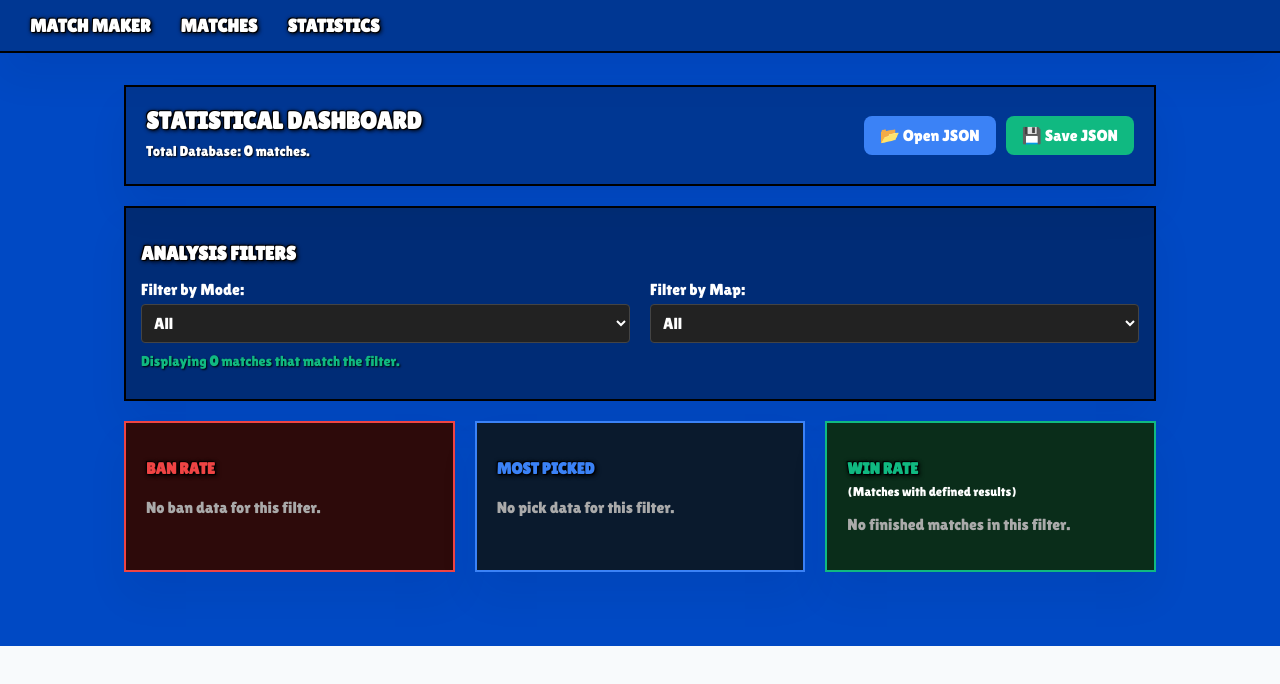
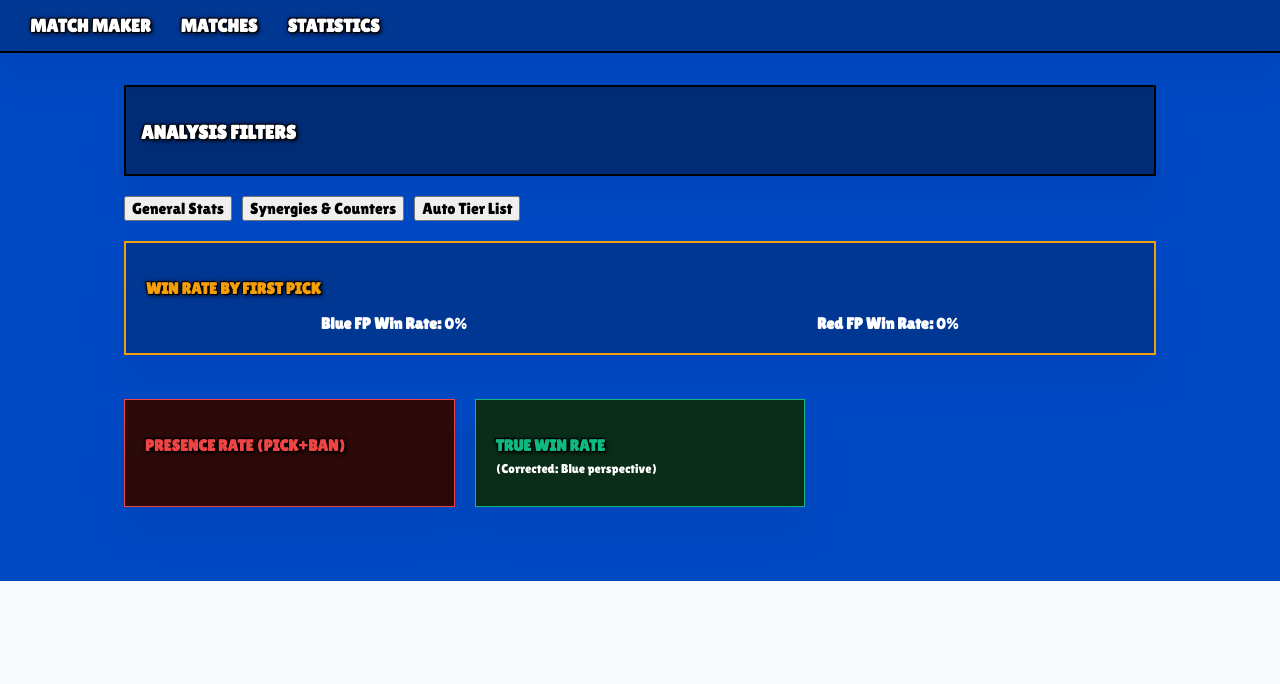
Before and after one commit to neuralshade/brawlpick, a React (Vite) app: page /stats in a window 1280 px wide. Shown: the top 684 px of the page. Built offline with nearby package versions, Linux system fonts and the light colour scheme.

Commit message:
Estatísticas avançadas estão sendo implementadas.

```diff
--- a/src/pages/MatchMaker.jsx
+++ b/src/pages/MatchMaker.jsx
@@ -102,6 +102,37 @@ function MatchMaker({ savedComps, setSavedComps }) {
     filteredBrawlers, selectedHeroes, toggleSlot, setSearchTerm, handleSlotChange
   };
 
+  const draftSuggestions = useMemo(() => {
+    if (!savedComps || savedComps.length === 0) return [];
+
+    // Filtra partidas concluídas do mapa atual
+    const mapMatches = savedComps.filter(m => m.mapMode.map === selectedMapMode.map && (m.result === 'win' || m.result === 'loss'));
+
+    const stats = {};
+    mapMatches.forEach(m => {
+      const blueWon = m.result === 'win';
+      // Analisa o desempenho APENAS do time azul no histórico
+      const blueHeroes = m.slots.slice(3, 6).map(s => s.hero).filter(Boolean);
+
+      blueHeroes.forEach(hero => {
+        if (!stats[hero]) stats[hero] = { wins: 0, played: 0 };
+        stats[hero].played++;
+        if (blueWon) stats[hero].wins++;
+      });
+    });
+
+    // Calcula WR, filtra os já escolhidos/banidos, e ordena
+    return Object.entries(stats)
+      .map(([hero, data]) => ({
+        hero,
+        wr: ((data.wins / data.played) * 100).toFixed(1),
+        played: data.played
+      }))
+      .filter(s => !selectedHeroes.has(s.hero) && s.played >= 1) // Remove brawlers já draftados
+      .sort((a, b) => b.wr - a.wr || b.played - a.played)
+      .slice(0, 5); // Top 5 sugestões
+  }, [savedComps, selectedMapMode, selectedHeroes]);
+
   return (
     <main className="app-shell">
       <div className="fp-top fp-top-centered">
--- a/src/pages/Statistics.jsx
+++ b/src/pages/Statistics.jsx
@@ -1,5 +1,5 @@
 import React, { useRef, useMemo, useState } from 'react';
-import { MAP_MODE_OPTIONS } from '../constants';
+import { MAP_MODE_OPTIONS, getBrawlerImage } from '../constants';
 
 export default function Statistics({ savedComps, setSavedComps }) {
   const [error, setError] = useState('');
@@ -8,6 +8,7 @@ export default function Statistics({ savedComps, setSavedComps }) {
 
   const [filterMap, setFilterMap] = useState('All');
   const [filterMode, setFilterMode] = useState('All');
+  const [activeTab, setActiveTab] = useState('general'); // 'general', 'advanced', 'tierlist'
 
   const filteredComps = useMemo(() => {
     return savedComps.filter(match => {
@@ -17,189 +18,245 @@ export default function Statistics({ savedComps, setSavedComps }) {
     });
   }, [savedComps, filterMap, filterMode]);
 
-  const handleFileUpload = (event) => {
-    const file = event.target.files[0];
-    if (!file) return;
-    const reader = new FileReader();
-    reader.onload = (e) => {
-      try {
-        const rawData = JSON.parse(e.target.result);
-        const dataArray = Array.isArray(rawData) ? rawData : [rawData];
-        const formattedData = dataArray.map(match => ({
-          id: match.id || Date.now() + Math.random(),
-          date: match.date || new Date(match.id || Date.now()).toISOString(),
-          firstPickTeam: match.firstPickTeam || 'TEAM_RED',
-          mapMode: match.mapMode || { map: 'Unknown', mode: 'Unknown' },
-          notes: match.notes || '',
-          bans: match.bans || { red: [], blue: [] },
-          slots: Array.isArray(match.slots) ? match.slots : [],
-          result: match.result || null
-        }));
-        setSavedComps(formattedData);
-        setError('');
-        setShowToast(`File loaded with ${formattedData.length} matches!`);
-      } catch (err) {
-        setError('Error processing JSON file. Make sure the format is valid.');
-      }
-    };
-    reader.readAsText(file);
-    event.target.value = null;
-  };
+  // Funções de Arquivo (Upload / Export) omitidas para brevidade, mantenha as suas originais
+  const handleFileUpload = (event) => { /* Seu código existente */ };
+  const exportDatabase = () => { /* Seu código existente */ };
 
-  const exportDatabase = () => {
-    if (savedComps.length === 0) {
-      alert("The database is empty.");
-      return;
-    }
-    const dataStr = "data:text/json;charset=utf-8," + encodeURIComponent(JSON.stringify(savedComps, null, 2));
-    const downloadAnchorNode = document.createElement('a');
-    downloadAnchorNode.setAttribute("href", dataStr);
-    downloadAnchorNode.setAttribute("download", `brawl_matches_${new Date().getTime()}.json`);
-    document.body.appendChild(downloadAnchorNode);
-    downloadAnchorNode.click();
-    downloadAnchorNode.remove();
-    setShowToast("JSON file exported successfully!");
-  };
+  // --- 1. ESTATÍSTICAS BÁSICAS ---
+  const totalMatches = filteredComps.length;
+  const finishedMatches = filteredComps.filter(m => m.result === 'win' || m.result === 'loss');
 
-  const pickStats = useMemo(() => {
-    const counts = {};
-    filteredComps.forEach(match => {
-      if (match.slots) {
-        match.slots.forEach(s => {
-          if (s.hero) counts[s.hero] = (counts[s.hero] || 0) + 1;
-        });
+  const fpAdvantage = useMemo(() => {
+    let blueFpWins = 0, blueFpPlayed = 0;
+    let redFpWins = 0, redFpPlayed = 0;
+
+    finishedMatches.forEach(match => {
+      const blueWon = match.result === 'win';
+      if (match.firstPickTeam === 'blue') {
+        blueFpPlayed++;
+        if (blueWon) blueFpWins++;
+      } else {
+        redFpPlayed++;
+        if (blueWon) redFpWins++;
       }
     });
-    return Object.entries(counts).sort((a, b) => b[1] - a[1]);
-  }, [filteredComps]);
 
-  const banStats = useMemo(() => {
-    const counts = {};
-    let totalMatches = filteredComps.length;
+    return {
+      blueFpWr: blueFpPlayed > 0 ? ((blueFpWins / blueFpPlayed) * 100).toFixed(1) : 0,
+      redFpWr: redFpPlayed > 0 ? ((redFpWins / redFpPlayed) * 100).toFixed(1) : 0,
+    };
+  }, [finishedMatches]);
+
+  const brawlerStats = useMemo(() => {
+    const stats = {};
+
     filteredComps.forEach(match => {
-      if (match.bans) {
-        const allBans = [...(match.bans.red || []), ...(match.bans.blue || [])];
-        allBans.forEach(b => {
-          if (b) counts[b] = (counts[b] || 0) + 1;
-        });
-      }
+      const blueWon = match.result === 'win';
+      const isFinished = match.result === 'win' || match.result === 'loss';
+
+      const blueHeroes = match.slots.slice(3, 6).map(s => s.hero).filter(Boolean);
+      const redHeroes = match.slots.slice(0, 3).map(s => s.hero).filter(Boolean);
+      const allBans = [...(match.bans?.red || []), ...(match.bans?.blue || [])].filter(Boolean);
+
+      // Função auxiliar para inicializar status
+      const initBrawler = (hero) => {
+        if (!stats[hero]) stats[hero] = { picks: 0, bans: 0, played: 0, wins: 0 };
+      };
+
+      // Contabiliza Picks e Win Rates (Azul vs Vermelho)
+      blueHeroes.forEach(hero => {
+        initBrawler(hero);
+        stats[hero].picks++;
+        if (isFinished) {
+          stats[hero].played++;
+          if (blueWon) stats[hero].wins++;
+        }
+      });
+
+      redHeroes.forEach(hero => {
+        initBrawler(hero);
+        stats[hero].picks++;
+        if (isFinished) {
+          stats[hero].played++;
+          if (!blueWon) stats[hero].wins++; // Se azul perdeu, vermelho ganhou
+        }
+      });
+
+      // Contabiliza Bans
+      allBans.forEach(hero => {
+        initBrawler(hero);
+        stats[hero].bans++;
+      });
     });
-    return Object.entries(counts)
-      .map(([name, count]) => ({ name, count, rate: totalMatches > 0 ? ((count / totalMatches) * 100).toFixed(1) : 0 }))
-      .sort((a, b) => b.count - a.count);
-  }, [filteredComps]);
 
-  const winRateStats = useMemo(() => {
-    const stats = {};
-    filteredComps.forEach(match => {
-      if (match.result === 'win' || match.result === 'loss') {
-        if (match.slots) {
-          match.slots.forEach(s => {
-            if (s.hero) {
-              if (!stats[s.hero]) stats[s.hero] = { played: 0, wins: 0 };
-              stats[s.hero].played += 1;
-              if (match.result === 'win') stats[s.hero].wins += 1;
-            }
-          });
+    return Object.entries(stats).map(([name, data]) => {
+      const presence = totalMatches > 0 ? (((data.picks + data.bans) / totalMatches) * 100).toFixed(1) : 0;
+      const winRate = data.played > 0 ? ((data.wins / data.played) * 100).toFixed(1) : 0;
+      return { name, ...data, presence, winRate };
+    });
+  }, [filteredComps, totalMatches]);
+
+  // --- 2. ESTATÍSTICAS AVANÇADAS (Sinergia e Counters) ---
+  const advancedStats = useMemo(() => {
+    const synergies = {};
+    const counters = {};
+
+    finishedMatches.forEach(match => {
+      const blueWon = match.result === 'win';
+      const blueHeroes = match.slots.slice(3, 6).map(s => s.hero).filter(Boolean).sort();
+      const redHeroes = match.slots.slice(0, 3).map(s => s.hero).filter(Boolean);
+
+      // Sinergias (Duplas no Time Azul)
+      for (let i = 0; i < blueHeroes.length; i++) {
+        for (let j = i + 1; j < blueHeroes.length; j++) {
+          const pair = `${blueHeroes[i]} & ${blueHeroes[j]}`;
+          if (!synergies[pair]) synergies[pair] = { played: 0, wins: 0 };
+          synergies[pair].played++;
+          if (blueWon) synergies[pair].wins++;
         }
       }
+
+      // Counters (Azul vs Vermelho)
+      blueHeroes.forEach(bh => {
+        redHeroes.forEach(rh => {
+          const matchup = `${bh} (You) vs ${rh} (Enm)`;
+          if (!counters[matchup]) counters[matchup] = { played: 0, wins: 0 };
+          counters[matchup].played++;
+          if (blueWon) counters[matchup].wins++;
+        });
+      });
     });
-    return Object.entries(stats)
-      .map(([name, data]) => ({ name, played: data.played, winRate: ((data.wins / data.played) * 100).toFixed(1) }))
-      .sort((a, b) => parseFloat(b.winRate) - parseFloat(a.winRate));
-  }, [filteredComps]);
+
+    const formatStats = (obj) => Object.entries(obj)
+      .filter(([_, d]) => d.played >= 2) // Mínimo de 2 partidas para não poluir
+      .map(([name, d]) => ({ name, played: d.played, wr: ((d.wins / d.played) * 100).toFixed(1) }))
+      .sort((a, b) => b.wr - a.wr || b.played - a.played);
+
+    return { synergies: formatStats(synergies), counters: formatStats(counters) };
+  }, [finishedMatches]);
+
+  // --- 3. TIER LIST AUTOMÁTICA ---
+  const tierList = useMemo(() => {
+    const tiers = { S: [], A: [], B: [], C: [] };
+    brawlerStats.forEach(b => {
+      if (b.played < 2) return; // Precisa de amostragem mínima
+      const wr = parseFloat(b.winRate);
+      const pr = parseFloat(b.presence);
+
+      if (wr >= 60 && pr >= 20) tiers.S.push(b);
+      else if (wr >= 50 && pr >= 10) tiers.A.push(b);
+      else if (wr >= 45) tiers.B.push(b);
+      else tiers.C.push(b);
+    });
+    return tiers;
+  }, [brawlerStats]);
 
   const uniqueModes = ['All', ...new Set(MAP_MODE_OPTIONS.map(m => m.mode))];
   const uniqueMaps = ['All', ...new Set(MAP_MODE_OPTIONS.map(m => m.map))];
 
   return (
     <main className="app-shell stats-main">
-      <section className="map-mode-card stats-header-card">
-        <div className="stats-header-content">
-          <div>
-            <h1 className="stats-title map-mode-group-title" style={{ fontSize: '1.5rem', margin: 0 }}>
-              Statistical Dashboard
-            </h1>
-            <p className="stats-subtitle" style={{ color: '#fff', textShadow: '1px 1px 2px #000' }}>
-              Total Database: <b>{savedComps?.length || 0}</b> matches.
-            </p>
+      {/* Cabeçalho e Filtros Omitidos por brevidade - Mantenha o seu HTML de Filtros aqui */}
+      <section className="map-mode-card filters-section" style={{ background: 'rgba(0,0,0,0.4)', border: '2px solid #000' }}>
+        <h3 className="map-mode-group-title" style={{ fontSize: '1.2rem' }}>Analysis Filters</h3>
+        {/* Seus selects de mapa e modo */}
+      </section>
+
+      {/* Navegação de Abas */}
+      <nav className="stats-tabs" style={{ display: 'flex', gap: '10px', margin: '20px 0' }}>
+        <button onClick={() => setActiveTab('general')} className={activeTab === 'general' ? 'active-tab' : ''}>General Stats</button>
+        <button onClick={() => setActiveTab('advanced')} className={activeTab === 'advanced' ? 'active-tab' : ''}>Synergies & Counters</button>
+        <button onClick={() => setActiveTab('tierlist')} className={activeTab === 'tierlist' ? 'active-tab' : ''}>Auto Tier List</button>
+      </nav>
+
+      {/* ABA 1: GERAL */}
+      {activeTab === 'general' && (
+        <div className="stats-panels-grid">
+          {/* Vantagem de First Pick */}
+          <div className="map-mode-card" style={{ gridColumn: '1 / -1', borderColor: '#f59e0b' }}>
+            <h3 className="map-mode-group-title" style={{ color: '#f59e0b' }}>Win Rate by First Pick</h3>
+            <div style={{ display: 'flex', justifyContent: 'space-around', color: '#fff' }}>
+              <div><strong>Blue FP Win Rate:</strong> {fpAdvantage.blueFpWr}%</div>
+              <div><strong>Red FP Win Rate:</strong> {fpAdvantage.redFpWr}%</div>
+            </div>
           </div>
 
-          <div className="stats-actions">
-            <input type="file" accept=".json" className="hidden-input" ref={fileInputRef} onChange={handleFileUpload} />
-            <button className="btn-open" onClick={() => fileInputRef.current.click()}>📂 Open JSON</button>
-            <button className="btn-save" onClick={exportDatabase}>💾 Save JSON</button>
-          </div>
-        </div>
-        {showToast && <div className="toast-message toast-success" style={{marginTop: '10px'}}>{showToast}</div>}
-        {error && <div className="stats-toast-error">{error}</div>}
-      </section>
-
-      <section className="map-mode-card filters-section" style={{ background: 'rgba(0,0,0,0.4)', border: '2px solid #000' }}>
-        <h3 className="map-mode-group-title" style={{ fontSize: '1.2rem' }}>Analysis Filters</h3>
-        <div className="filters-grid">
-          <div className="filter-group">
-            <label className="filter-label" style={{ color: '#fff' }}>Filter by Mode:</label>
-            <select className="filter-select" value={filterMode} onChange={(e) => { setFilterMode(e.target.value); setFilterMap('All'); }}>
-              {uniqueModes.map(m => <option key={m} value={m}>{m}</option>)}
-            </select>
-          </div>
-          <div className="filter-group">
-            <label className="filter-label" style={{ color: '#fff' }}>Filter by Map:</label>
-            <select className="filter-select" value={filterMap} onChange={(e) => setFilterMap(e.target.value)}>
-              {uniqueMaps.map(m => <option key={m} value={m}>{m}</option>)}
-            </select>
-          </div>
-        </div>
-        <p className="filter-result-text" style={{ textShadow: '1px 1px 2px #000' }}>
-          Displaying <b>{filteredComps.length}</b> matches that match the filter.
-        </p>
-      </section>
-
-      <div className="stats-panels-grid">
-        <div className="map-mode-card panel-bans" style={{ borderColor: '#ef4444', borderWidth: '2px' }}>
-          <h3 className="map-mode-group-title" style={{ color: '#ef4444' }}>Ban Rate</h3>
-          {banStats.length > 0 ? (
+          <div className="map-mode-card panel-bans" style={{ borderColor: '#ef4444' }}>
+            <h3 className="map-mode-group-title" style={{ color: '#ef4444' }}>Presence Rate (Pick+Ban)</h3>
             <ul className="stats-list">
-              {banStats.map((b, i) => (
+              {[...brawlerStats].sort((a, b) => b.presence - a.presence).slice(0, 10).map((b, i) => (
                 <li key={i} className="stats-list-item">
                   <span>{b.name}</span>
-                  <strong>{b.rate}% <span className="stats-list-subvalue">({b.count} bans)</span></strong>
+                  <strong>{b.presence}% <span className="stats-list-subvalue">({b.picks}P / {b.bans}B)</span></strong>
                 </li>
               ))}
             </ul>
-          ) : <p className="empty-text">No ban data for this filter.</p>}
-        </div>
+          </div>
 
-        <div className="map-mode-card panel-picks" style={{ borderColor: '#3b82f6', borderWidth: '2px' }}>
-          <h3 className="map-mode-group-title" style={{ color: '#3b82f6' }}>Most Picked</h3>
-          {pickStats.length > 0 ? (
+          <div className="map-mode-card panel-winrate" style={{ borderColor: '#10b981' }}>
+            <h3 className="map-mode-group-title" style={{ color: '#10b981' }}>True Win Rate</h3>
+            <span className="panel-subtitle" style={{ color: '#fff' }}>(Corrected: Blue perspective)</span>
             <ul className="stats-list">
-              {pickStats.slice(0, 10).map(([name, count], i) => (
-                <li key={i} className="stats-list-item">
-                  <span>{name}</span>
-                  <strong>{count} picks</strong>
-                </li>
-              ))}
-            </ul>
-          ) : <p className="empty-text">No pick data for this filter.</p>}
-        </div>
-
-        <div className="map-mode-card panel-winrate" style={{ borderColor: '#10b981', borderWidth: '2px' }}>
-          <h3 className="map-mode-group-title" style={{ color: '#10b981' }}>Win Rate</h3>
-          <span className="panel-subtitle" style={{ color: '#fff' }}>(Matches with defined results)</span>
-          {winRateStats.length > 0 ? (
-            <ul className="stats-list">
-              {winRateStats.map((b, i) => (
+              {[...brawlerStats].filter(b => b.played > 0).sort((a, b) => b.winRate - a.winRate).slice(0, 15).map((b, i) => (
                 <li key={i} className="stats-list-item">
                   <span>{b.name}</span>
                   <strong>{b.winRate}% <span className="stats-list-subvalue">({b.played} games)</span></strong>
                 </li>
               ))}
             </ul>
-          ) : <p className="empty-text">No finished matches in this filter.</p>}
+          </div>
         </div>
-      </div>
+      )}
+
+      {/* ABA 2: AVANÇADO */}
+      {activeTab === 'advanced' && (
+        <div className="stats-panels-grid">
+           <div className="map-mode-card" style={{ borderColor: '#8b5cf6' }}>
+            <h3 className="map-mode-group-title" style={{ color: '#8b5cf6' }}>Best Synergies (Blue Team)</h3>
+            <ul className="stats-list">
+              {advancedStats.synergies.slice(0, 10).map((s, i) => (
+                <li key={i} className="stats-list-item">
+                  <span>{s.name}</span>
+                  <strong>{s.wr}% <span className="stats-list-subvalue">({s.played} games)</span></strong>
+                </li>
+              ))}
+            </ul>
+          </div>
+          <div className="map-mode-card" style={{ borderColor: '#ec4899' }}>
+            <h3 className="map-mode-group-title" style={{ color: '#ec4899' }}>Best Counters (You vs Enemy)</h3>
+            <ul className="stats-list">
+              {advancedStats.counters.slice(0, 10).map((c, i) => (
+                <li key={i} className="stats-list-item">
+                  <span>{c.name}</span>
+                  <strong>{c.wr}% <span className="stats-list-subvalue">({c.played} games)</span></strong>
+                </li>
+              ))}
+            </ul>
+          </div>
+        </div>
+      )}
+
+      {/* ABA 3: TIER LIST */}
+      {activeTab === 'tierlist' && (
+        <div className="tierlist-container">
+          {Object.entries(tierList).map(([tier, brawlers]) => (
+            <div key={tier} className="tier-row" style={{ display: 'flex', marginBottom: '10px', background: 'rgba(0,0,0,0.5)', borderRadius: '8px' }}>
+              <div className={`tier-label tier-${tier}`} style={{ padding: '20px', fontSize: '24px', fontWeight: 'bold', width: '80px', textAlign: 'center', borderRight: '2px solid #000' }}>
+                {tier}
+              </div>
+              <div className="tier-brawlers" style={{ display: 'flex', flexWrap: 'wrap', gap: '8px', padding: '10px' }}>
+                {brawlers.map(b => (
+                  <div key={b.name} style={{ textAlign: 'center' }}>
+                    <img src={getBrawlerImage(b.name)} alt={b.name} style={{ width: '40px', borderRadius: '5px', border: '1px solid #475569' }} />
+                    <div style={{ fontSize: '10px', color: '#fff' }}>{b.winRate}%</div>
+                  </div>
+                ))}
+                {brawlers.length === 0 && <span style={{ color: '#64748b', margin: 'auto' }}>No data</span>}
+              </div>
+            </div>
+          ))}
+        </div>
+      )}
     </main>
   );
 }
```
